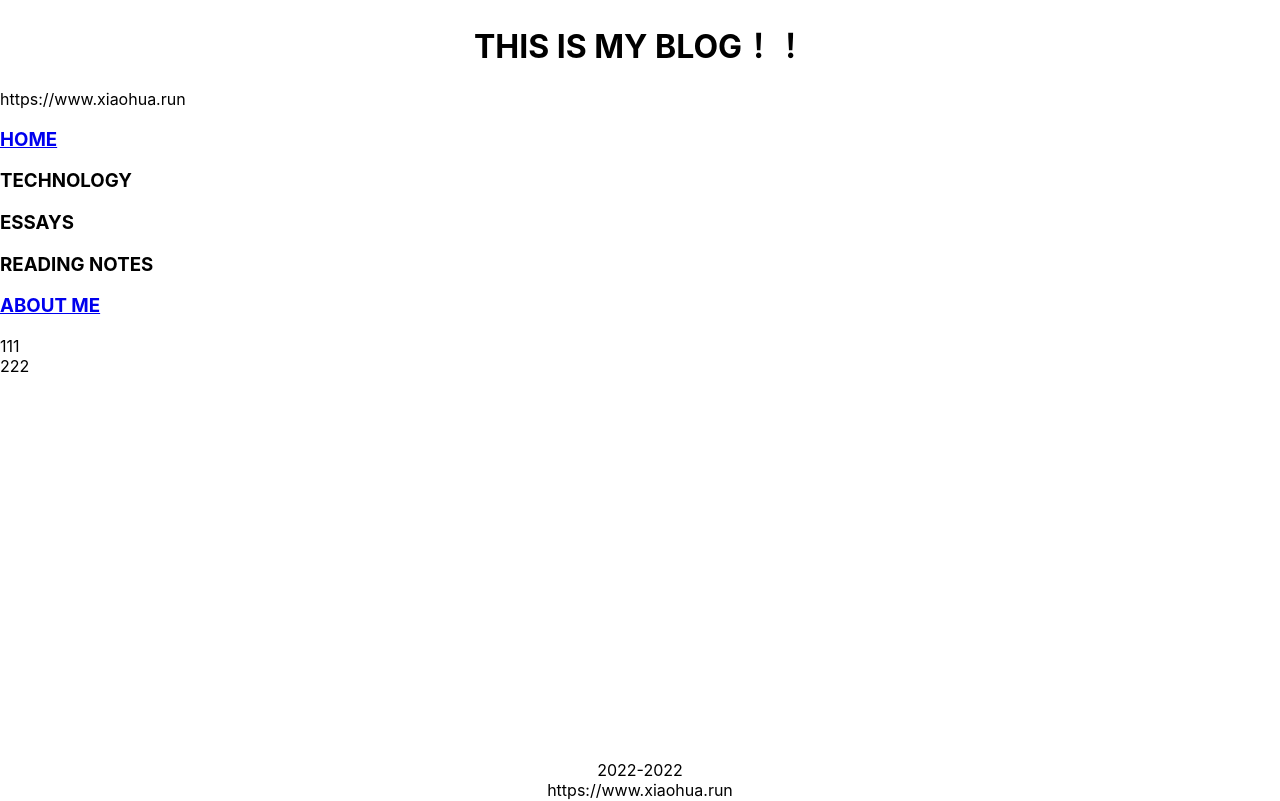
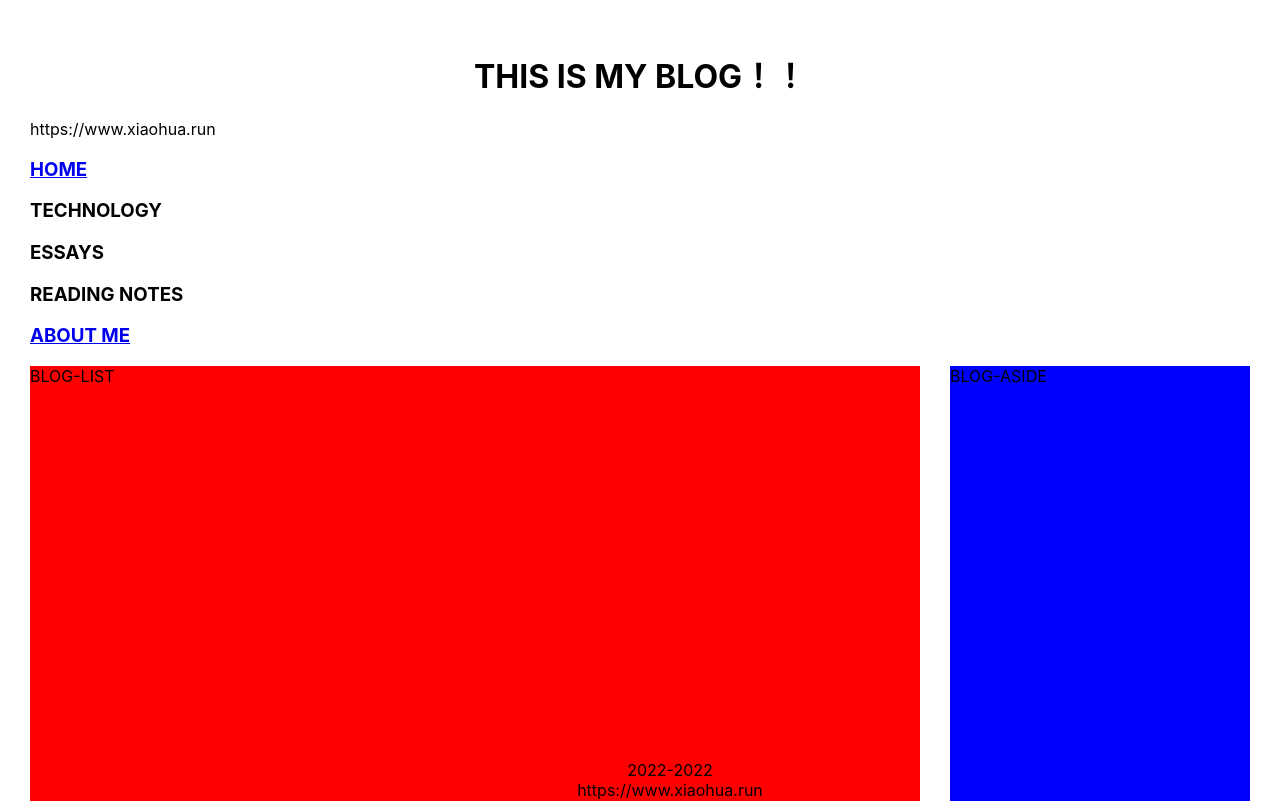
Before and after one commit to pengxiaohua/my-blog-web, a React app: page / in a window 1280 px wide. Shown: the top 801 px of the page. Built offline with nearby package versions, Linux system fonts and the light colour scheme.

Commit message:
feat: 修改首页样式

```diff
--- a/src/home/index.scss
+++ b/src/home/index.scss
@@ -1,7 +1,26 @@
 .home {
     margin: 0 auto;
+    padding: 30px;
+    box-sizing: border-box;
 
     &__title {
         text-align: center;
     }
+
+    &__content {
+        display: flex;
+    }
+
+    &__blog-list {
+        flex: 1;
+        margin-right: 30px;
+        background-color: red;
+        height: 600px;
+    }
+
+    &__blog-aside {
+        width: 300px;
+        height: 600px;
+        background-color: blue;
+    }
 }
--- a/src/home/index.tsx
+++ b/src/home/index.tsx
@@ -14,10 +14,13 @@ const HomePage: FC = () => {
         <h3>ESSAYS</h3>
         <h3>READING NOTES</h3>
         <h3><Link to="/about-me">ABOUT ME</Link></h3>
-        <article className="home__blog-list">
-          111
-        </article>
-        <div className="home__blog-aside">222</div>
+        <div className="home__content">
+          <article className="home__blog-list">
+            BLOG-LIST
+          </article>
+          <div className="home__blog-aside">BLOG-ASIDE</div>
+        </div>
+
         <Footer />
     </div>
   )
```
